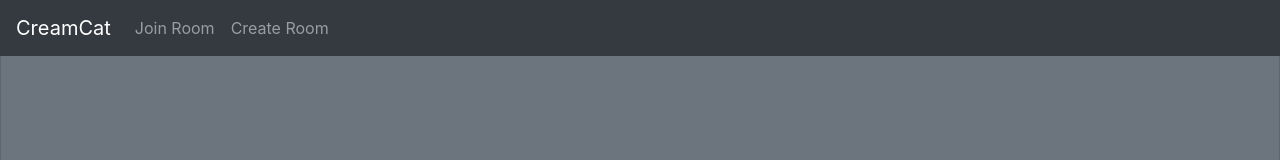
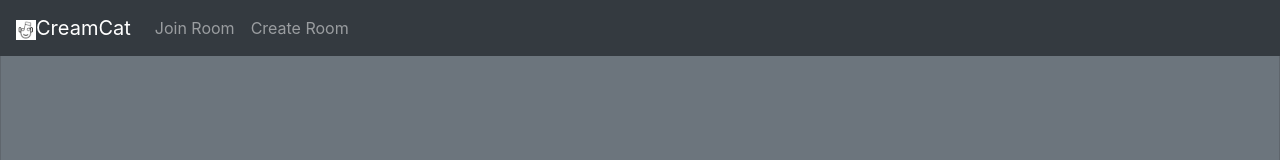
Before and after one commit to arangace/CreamCat, a React (Create React App) app in the folder frontend/: page /Home in a window 1280 px wide. Shown: the top 160 px of the page. Built offline with nearby package versions, Linux system fonts and the light colour scheme.

Commit message:
feat: added logo to the home button

```diff
--- a/frontend/src/components/Navbar.js
+++ b/frontend/src/components/Navbar.js
@@ -18,7 +18,7 @@ export default function NavBar() {
     return (
         <>
             <Navbar fixed="top" bg="dark" variant="dark">
-                <Navbar.Brand href="/Home">CreamCat</Navbar.Brand>
+                <Navbar.Brand href="/Home"><img src="/head-icon.jpg" height="20px" width="20px" alt=""></img>CreamCat</Navbar.Brand>
                 <Nav className="mr-auto">
                     {!currentRoom && <Nav.Link href="JoinRoom">Join Room</Nav.Link>}
                     {!currentRoom && <Nav.Link href="CreateRoom">Create Room</Nav.Link>}
```
